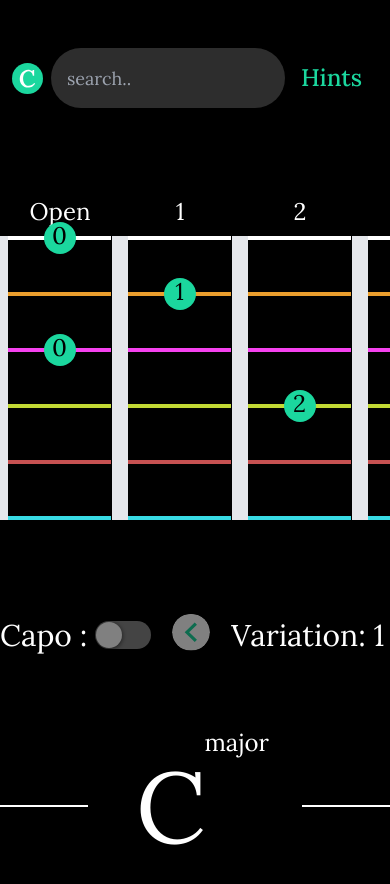
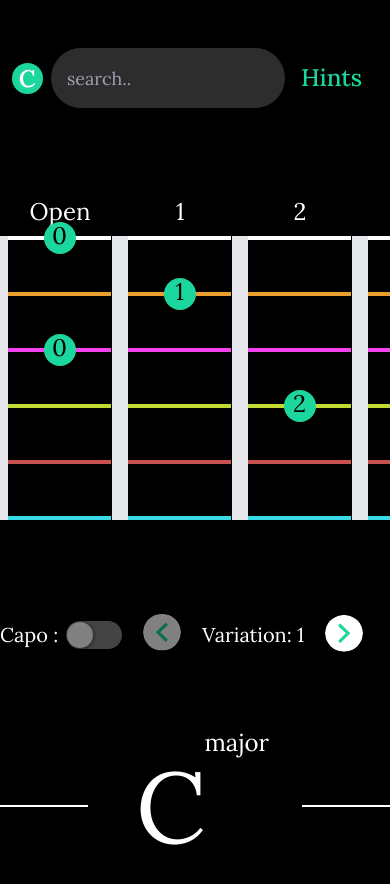
Before and after one commit to sharmamayank221/diachords, a Next.js app: page /chords/cmajor in a window 390 px wide. Shown: the top 884 px of the page. Built offline with nearby package versions, Linux system fonts and the light colour scheme.

Commit message:
decrease font-size for variation and capo

```diff
--- a/src/components/Guitar.tsx
+++ b/src/components/Guitar.tsx
@@ -143,7 +143,7 @@ export default function Guitar({ data }: IGuitar) {
           </div>
 
           <div className="positions flex items-center justify-start lg:justify-center w-full container mx-auto">
-            <label className="text-white font-Lora text-3xl flex items-center">
+            <label className="text-white font-Lora text-xl md:text-3xl flex items-center">
               Capo : {""}
               <Switch
                 onChange={handleChange}
@@ -172,7 +172,7 @@ export default function Guitar({ data }: IGuitar) {
                 }`}
               />
             </button>
-            <h2 className="text-white text-center font-Lora text-3xl">
+            <h2 className="text-white text-center font-Lora text-xl md:text-3xl">
               Variation: {position + 1}
             </h2>
 
```
